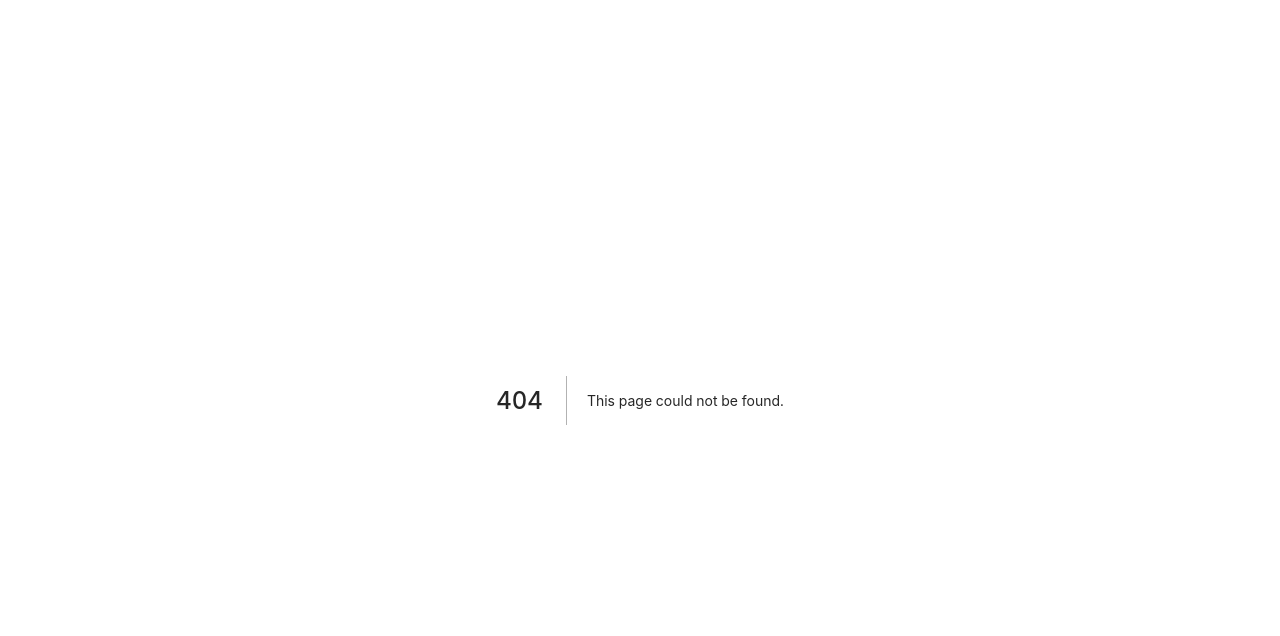
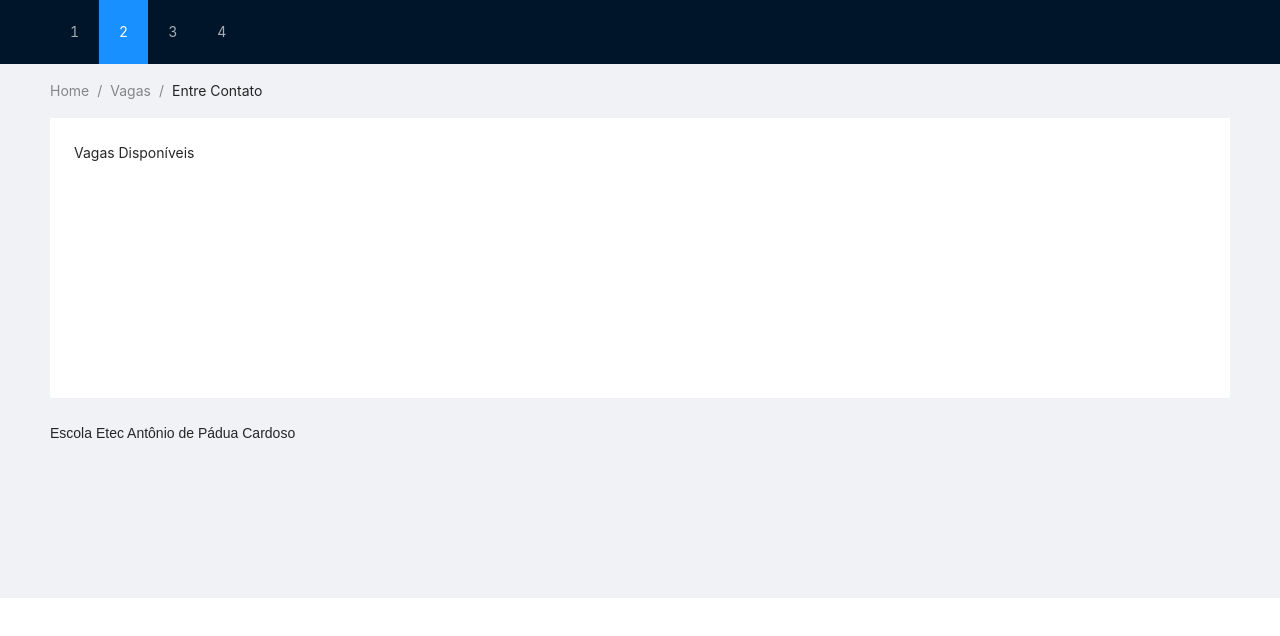
Before and after one commit to thaisascastro/project-static-site, a Next.js app in the folder web/: page /parking in a window 1280 px wide. Before the commit this address had no page. Shown: the top 636 px of the page. Built offline with nearby package versions, Linux system fonts and the light colour scheme.

Commit message:
adicionando estacionamento de veiculos

```diff
--- /dev/null
+++ b/web/src/app/parking/parking.tsx
@@ -0,0 +1,32 @@
+import { Breadcrumb, Layout, Menu } from "antd";
+import { Content, Footer, Header } from "antd/lib/layout/layout";
+import React, { Fragment } from "react";
+
+export const VehicleParking = () => {
+  return (
+    <Fragment>
+      <Layout className="layout">
+        <Header>
+          <div className="logo" />
+          <Menu theme="dark" mode="horizontal" defaultSelectedKeys={["2"]}>
+            {new Array(4).fill(null).map((_, index) => {
+              const key = index + 1;
+              return <Menu.Item key={key}>{` ${key}`}</Menu.Item>;
+            })}
+          </Menu>
+        </Header>
+        <Content style={{ padding: "0 50px" }}>
+          <Breadcrumb style={{ margin: "16px 0" }}>
+            <Breadcrumb.Item>Home</Breadcrumb.Item>
+            <Breadcrumb.Item>Vagas</Breadcrumb.Item>
+            <Breadcrumb.Item>Entre Contato</Breadcrumb.Item>
+          </Breadcrumb>
+          <div className="site-layout-content">Vagas Disponíveis</div>
+        </Content>
+        <Footer style={{ textAlign: "center" }}>
+          Escola Etec Antônio de Pádua Cardoso
+        </Footer>
+      </Layout>
+    </Fragment>
+  );
+}
--- /dev/null
+++ b/web/src/pages/parking/index.tsx
@@ -0,0 +1,10 @@
+import { Fragment } from "react";
+import { VehicleParking } from "../../app/parking/parking";
+
+export default function Parking () {
+  return (
+    <Fragment>
+      <VehicleParking/>
+    </Fragment>
+  )
+}
```
